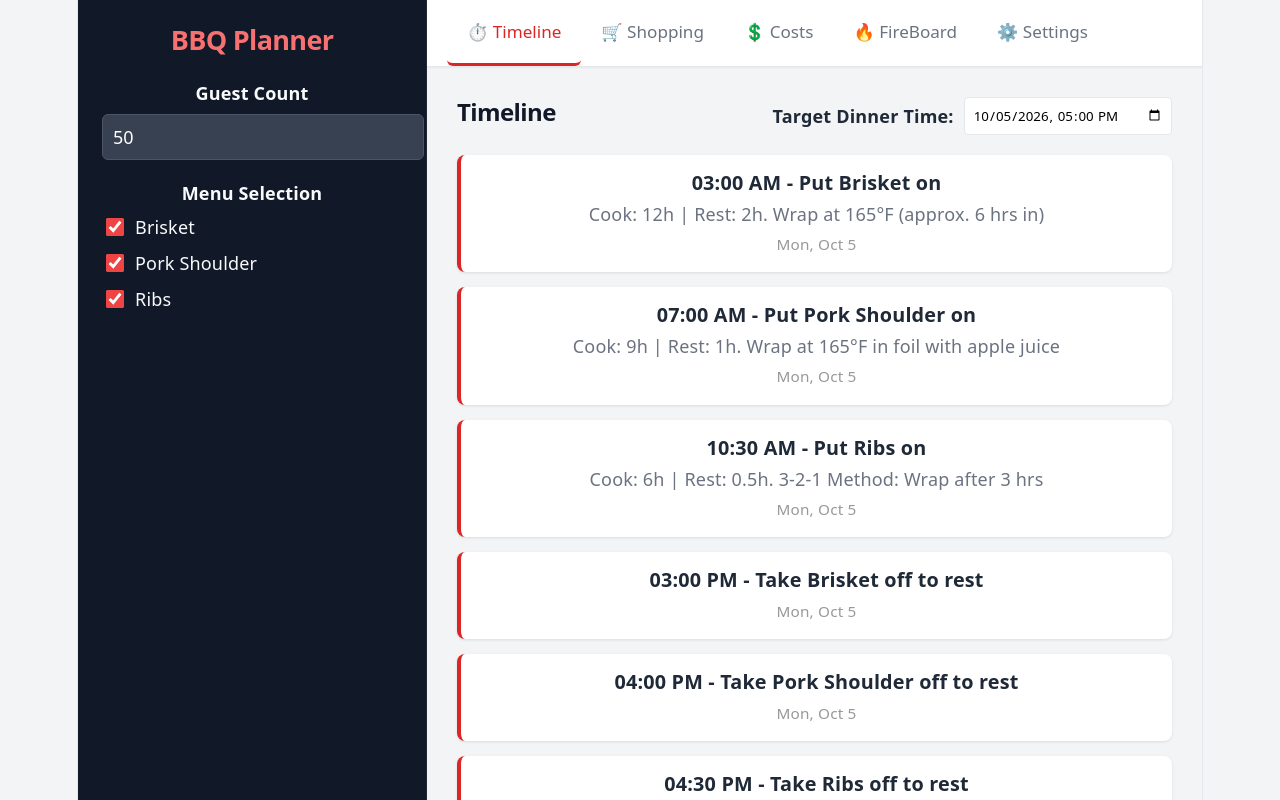
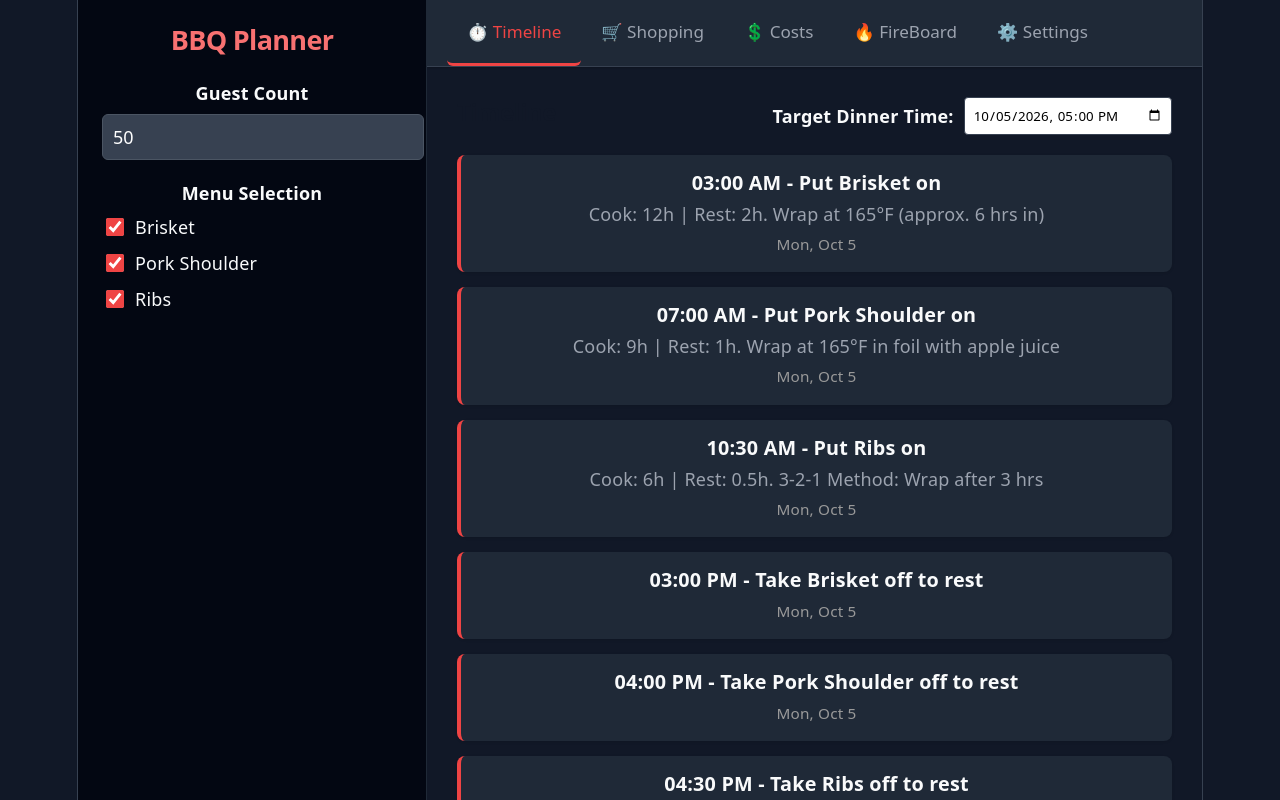
Before and after one commit to mattwegesin/BBQ-Planner, a React (Vite) app: page / in a window 1280 px wide. Built offline with nearby package versions, Linux system fonts and the light colour scheme.

Commit message:
UI Polish: Full Dark Mode Support

```diff
--- a/src/App.css
+++ b/src/App.css
@@ -1,12 +1,13 @@
 :root {
-  --primary: #dc2626; /* Crimson Red */
-  --bg-color: #f3f4f6; /* Cool gray background */
-  --sidebar-bg: #111827; /* Dark slate sidebar */
+  --primary: #ef4444; /* Brighter red for dark mode */
+  --bg-color: #111827; /* Dark slate */
+  --sidebar-bg: #030712; /* Very dark slate for sidebar */
   --sidebar-text: #f9fafb;
-  --text-main: #1f2937;
-  --text-muted: #6b7280;
-  --border: #e5e7eb;
+  --text-main: #f9fafb;
+  --text-muted: #9ca3af;
+  --border: #374151;
   --sidebar-border: #1f2937;
+  --card-bg: #1f2937; /* Slightly lighter slate for cards */
 }
 
 body {
@@ -78,10 +79,10 @@ body {
 /* Tab Nav */
 .tab-nav {
   display: flex;
-  background-color: #ffffff;
+  background-color: var(--card-bg);
   border-bottom: 1px solid var(--border);
   padding: 0 20px;
-  box-shadow: 0 1px 2px rgba(0,0,0,0.05);
+  box-shadow: 0 1px 2px rgba(0,0,0,0.2);
   z-index: 10;
 }
 
--- a/src/components/CostAnalysisView.tsx
+++ b/src/components/CostAnalysisView.tsx
@@ -36,7 +36,7 @@ export default function CostAnalysisView() {
       <h2>Financial Analysis</h2>
 
       {meatRows.length > 0 && (
-          <div style={{ marginBottom: '20px', background: 'white', padding: '15px', borderRadius: '8px', boxShadow: '0 1px 3px rgba(0,0,0,0.1)' }}>
+          <div style={{ marginBottom: '20px', background: 'var(--card-bg)', padding: '15px', borderRadius: '8px', boxShadow: '0 1px 3px rgba(0,0,0,0.1)' }}>
              <h3 style={{ marginTop: 0 }}>Menu Items (Proteins & Sides)</h3>
              {meatRows.map(r => (
                  <div key={r.name} style={{ display: 'flex', justifyContent: 'space-between', marginBottom: '8px' }}>
@@ -53,7 +53,7 @@ export default function CostAnalysisView() {
       )}
 
       {ingredientRows.length > 0 && (
-          <div style={{ marginBottom: '20px', background: 'white', padding: '15px', borderRadius: '8px', boxShadow: '0 1px 3px rgba(0,0,0,0.1)' }}>
+          <div style={{ marginBottom: '20px', background: 'var(--card-bg)', padding: '15px', borderRadius: '8px', boxShadow: '0 1px 3px rgba(0,0,0,0.1)' }}>
              <h3 style={{ marginTop: 0 }}>Ingredients</h3>
              {ingredientRows.map((r, i) => (
                  <div key={i} style={{ display: 'flex', justifyContent: 'space-between', marginBottom: '8px' }}>
@@ -70,7 +70,7 @@ export default function CostAnalysisView() {
       )}
 
       {settings.miscItems.length > 0 && (
-          <div style={{ marginBottom: '20px', background: 'white', padding: '15px', borderRadius: '8px', boxShadow: '0 1px 3px rgba(0,0,0,0.1)' }}>
+          <div style={{ marginBottom: '20px', background: 'var(--card-bg)', padding: '15px', borderRadius: '8px', boxShadow: '0 1px 3px rgba(0,0,0,0.1)' }}>
              <h3 style={{ marginTop: 0 }}>Miscellaneous Items</h3>
              {settings.miscItems.map(m => (
                  <div key={m.id} style={{ display: 'flex', justifyContent: 'space-between', marginBottom: '8px' }}>
@@ -86,7 +86,7 @@ export default function CostAnalysisView() {
           </div>
       )}
 
-      <div style={{ background: 'white', padding: '15px', borderRadius: '8px', boxShadow: '0 1px 3px rgba(0,0,0,0.1)' }}>
+      <div style={{ background: 'var(--card-bg)', padding: '15px', borderRadius: '8px', boxShadow: '0 1px 3px rgba(0,0,0,0.1)' }}>
          <h3 style={{ marginTop: 0 }}>Expected Cost Summary</h3>
          <div style={{ display: 'flex', justifyContent: 'space-between', fontWeight: 'bold', fontSize: '1.2rem', marginBottom: '8px' }}>
              <span>Total Expected</span>
--- a/src/components/FireBoardView.tsx
+++ b/src/components/FireBoardView.tsx
@@ -69,7 +69,7 @@ export default function FireBoardView() {
 
   if (!fireBoardToken) {
       return (
-          <div style={{ maxWidth: '400px', margin: '0 auto', background: 'white', padding: '30px', borderRadius: '8px', boxShadow: '0 1px 3px rgba(0,0,0,0.1)' }}>
+          <div style={{ maxWidth: '400px', margin: '0 auto', background: 'var(--card-bg)', padding: '30px', borderRadius: '8px', boxShadow: '0 1px 3px rgba(0,0,0,0.1)' }}>
               <h2 style={{ marginTop: 0, textAlign: 'center' }}>FireBoard Login</h2>
               <p style={{ color: 'var(--text-muted)', textAlign: 'center', marginBottom: '20px' }}>
                   Authenticate to sync your live temperatures and historical session charts.
@@ -122,12 +122,12 @@ export default function FireBoardView() {
     <div>
       <div style={{ display: 'flex', justifyContent: 'space-between', alignItems: 'center', marginBottom: '20px' }}>
           <h2>FireBoard Dashboard</h2>
-          <button onClick={handleLogout} style={{ padding: '8px 15px', background: 'white', border: '1px solid var(--border)', borderRadius: '4px', cursor: 'pointer' }}>
+          <button onClick={handleLogout} style={{ padding: '8px 15px', background: 'var(--card-bg)', border: '1px solid var(--border)', borderRadius: '4px', cursor: 'pointer' }}>
               Logout
           </button>
       </div>
 
-      <div style={{ background: 'white', padding: '20px', borderRadius: '8px', boxShadow: '0 1px 3px rgba(0,0,0,0.1)', marginBottom: '20px' }}>
+      <div style={{ background: 'var(--card-bg)', padding: '20px', borderRadius: '8px', boxShadow: '0 1px 3px rgba(0,0,0,0.1)', marginBottom: '20px' }}>
           <label style={{ fontWeight: 'bold', marginRight: '10px' }}>Selected Device:</label>
           <select
               value={selectedDeviceUUID || ''}
@@ -150,7 +150,7 @@ export default function FireBoardView() {
                       const temp = latestTemps[channel.channel] ?? channel.last_temp;
 
                       return (
-                          <div key={channel.channel} style={{ background: 'white', padding: '20px', borderRadius: '8px', textAlign: 'center', boxShadow: '0 1px 3px rgba(0,0,0,0.1)', borderTop: '4px solid var(--primary)' }}>
+                          <div key={channel.channel} style={{ background: 'var(--card-bg)', padding: '20px', borderRadius: '8px', textAlign: 'center', boxShadow: '0 1px 3px rgba(0,0,0,0.1)', borderTop: '4px solid var(--primary)' }}>
                               <div style={{ color: 'var(--text-muted)', marginBottom: '5px' }}>
                                   CH {channel.channel} - {channel.label || 'Probe'}
                               </div>
--- a/src/components/SettingsView.tsx
+++ b/src/components/SettingsView.tsx
@@ -43,7 +43,7 @@ export default function SettingsView() {
     <div style={{ display: 'flex', flexDirection: 'column', gap: '20px' }}>
 
       {/* Meats Section (Master/Detail) */}
-      <div style={{ background: 'white', borderRadius: '8px', display: 'flex', overflow: 'hidden', minHeight: '500px', boxShadow: '0 1px 3px rgba(0,0,0,0.1)' }}>
+      <div style={{ background: 'var(--card-bg)', borderRadius: '8px', display: 'flex', overflow: 'hidden', minHeight: '500px', boxShadow: '0 1px 3px rgba(0,0,0,0.1)' }}>
           {/* Master List */}
           <div style={{ width: '250px', borderRight: '1px solid var(--border)', display: 'flex', flexDirection: 'column' }}>
               <div style={{ padding: '15px', borderBottom: '1px solid var(--border)', display: 'flex', justifyContent: 'space-between', alignItems: 'center' }}>
@@ -186,7 +186,7 @@ export default function SettingsView() {
       </div>
 
       {/* Misc Items Section */}
-      <div style={{ background: 'white', padding: '20px', borderRadius: '8px', boxShadow: '0 1px 3px rgba(0,0,0,0.1)' }}>
+      <div style={{ background: 'var(--card-bg)', padding: '20px', borderRadius: '8px', boxShadow: '0 1px 3px rgba(0,0,0,0.1)' }}>
           <h3 style={{ marginTop: 0 }}>Miscellaneous Items</h3>
           <div style={{ display: 'flex', flexDirection: 'column', gap: '10px' }}>
               {settings.miscItems.map(item => (
--- a/src/components/ShoppingListView.tsx
+++ b/src/components/ShoppingListView.tsx
@@ -14,7 +14,7 @@ export default function ShoppingListView() {
       <h2>Shopping List</h2>
 
       {activeConfigs.length > 0 && (
-        <div style={{ marginBottom: '20px', background: 'white', padding: '15px', borderRadius: '8px' }}>
+        <div style={{ marginBottom: '20px', background: 'var(--card-bg)', padding: '15px', borderRadius: '8px' }}>
           <h3>Meats</h3>
           <div style={{ display: 'flex', flexDirection: 'column', gap: '10px' }}>
             {activeConfigs.map(config => (
@@ -30,7 +30,7 @@ export default function ShoppingListView() {
       )}
 
       {configsWithIngredients.length > 0 && (
-        <div style={{ marginBottom: '20px', background: 'white', padding: '15px', borderRadius: '8px' }}>
+        <div style={{ marginBottom: '20px', background: 'var(--card-bg)', padding: '15px', borderRadius: '8px' }}>
           <h3>Associated Ingredients</h3>
           {configsWithIngredients.map(config => {
             const meatAmount = calculateRawAmountValue(config, guestCount);
@@ -54,7 +54,7 @@ export default function ShoppingListView() {
       )}
 
       {settings.miscItems.length > 0 && (
-        <div style={{ background: 'white', padding: '15px', borderRadius: '8px' }}>
+        <div style={{ background: 'var(--card-bg)', padding: '15px', borderRadius: '8px' }}>
           <h3>Miscellaneous Items</h3>
           <div style={{ display: 'flex', flexDirection: 'column', gap: '10px' }}>
             {settings.miscItems.map(item => (
--- a/src/components/TimelineView.tsx
+++ b/src/components/TimelineView.tsx
@@ -69,7 +69,7 @@ export default function TimelineView() {
 
       <div style={{ display: 'flex', flexDirection: 'column', gap: '15px' }}>
         {steps.map(step => (
-          <div key={step.id} style={{ padding: '15px', background: 'white', borderRadius: '8px', borderLeft: '4px solid var(--primary)', boxShadow: '0 1px 3px rgba(0,0,0,0.1)' }}>
+          <div key={step.id} style={{ padding: '15px', background: 'var(--card-bg)', borderRadius: '8px', borderLeft: '4px solid var(--primary)', boxShadow: '0 1px 3px rgba(0,0,0,0.1)' }}>
             <div style={{ fontWeight: 'bold', fontSize: '1.1rem', marginBottom: '5px' }}>
               {step.time.toLocaleTimeString([], { hour: '2-digit', minute: '2-digit' })} - {step.title}
             </div>
```
